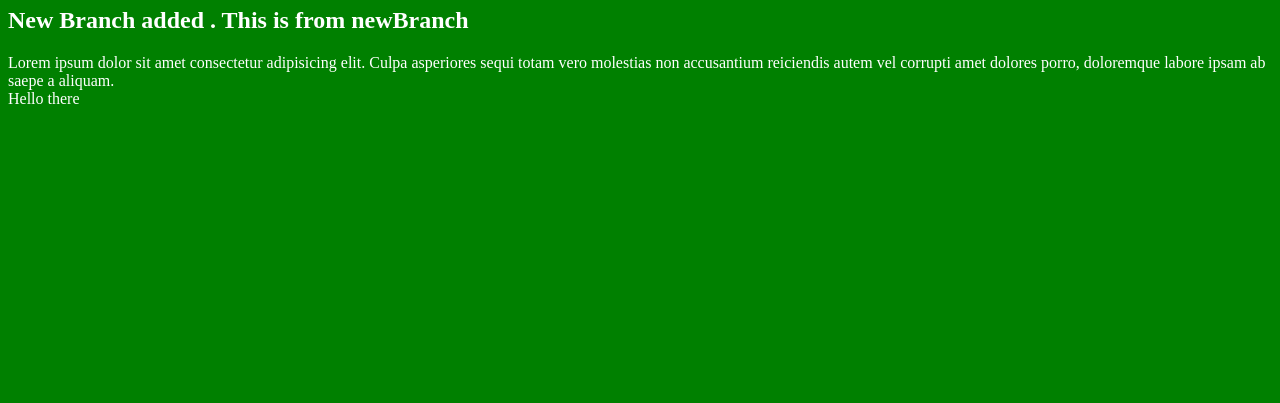
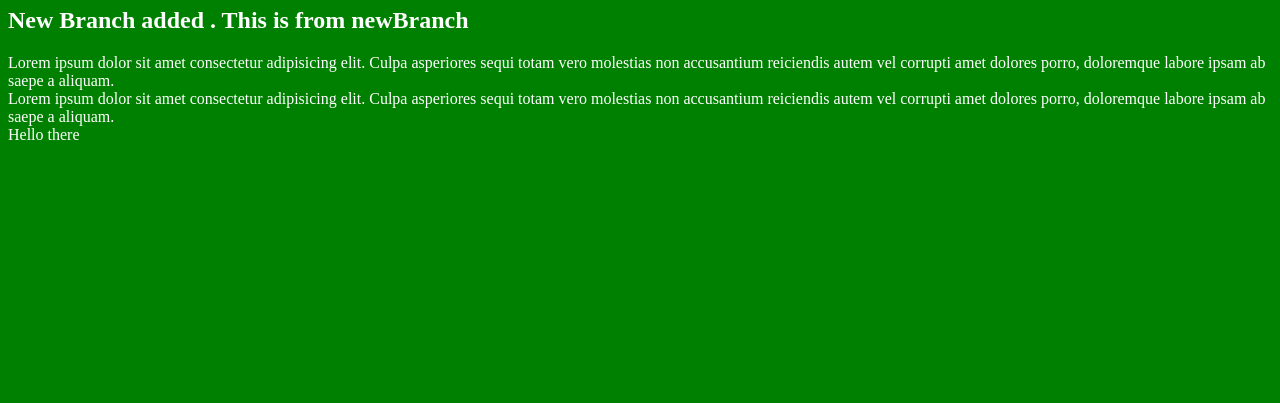
Before and after one commit to Gobindo-Chakraborty/test-repo, a plain HTML site: page index.html in a window 1280 px wide. Shown: the part 397-800 px from the top of the page. Drawn offline with Linux system fonts and the light colour scheme.

Commit message:
just fun

```diff
--- a/index.html
+++ b/index.html
@@ -24,6 +24,11 @@
       sequi totam vero molestias non accusantium reiciendis autem vel corrupti
       amet dolores porro, doloremque labore ipsam ab saepe a aliquam.
     </div>
+    <article>
+      Lorem ipsum dolor sit amet consectetur adipisicing elit. Culpa asperiores
+      sequi totam vero molestias non accusantium reiciendis autem vel corrupti
+      amet dolores porro, doloremque labore ipsam ab saepe a aliquam.
+    </article>
     <script src="script.js"></script>
   </body>
 </html>
```
